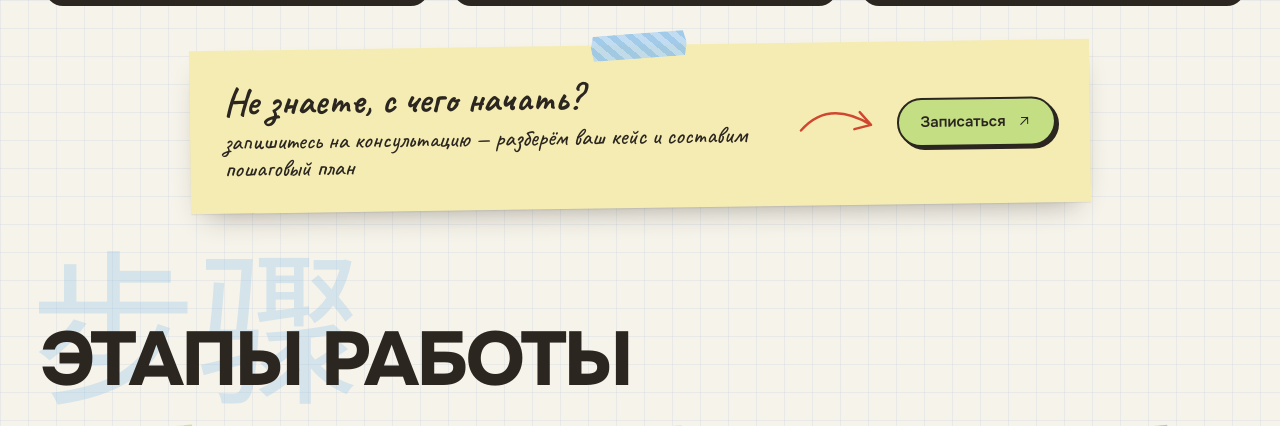
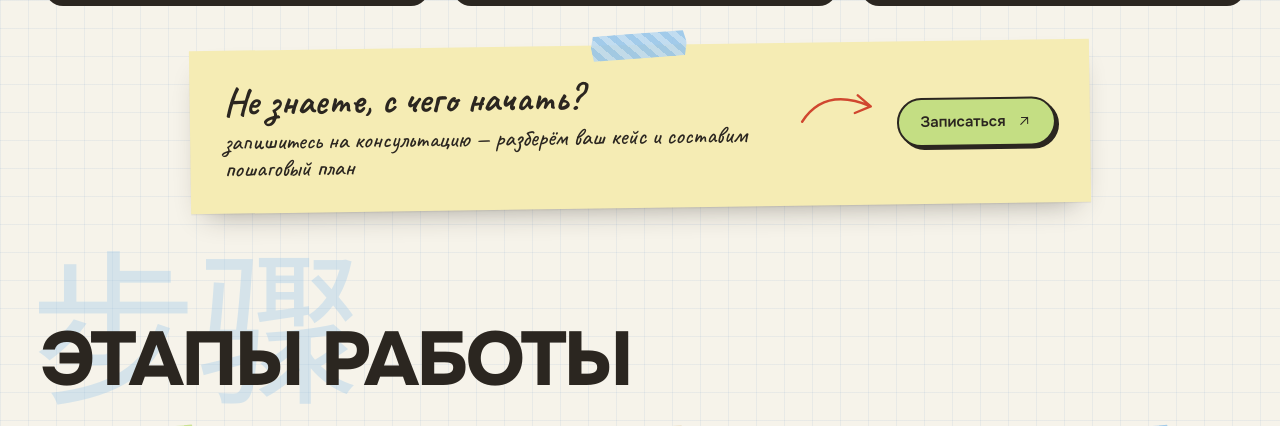
Before and after one commit to gspinch/gsp-inch, a Node server app: page / in a window 1280 px wide. Shown: the part 2604-3030 px from the top of the page. Run offline with Node 20, Linux system fonts and the light colour scheme; data comes from the database, SQL or seed files in the repository; some libraries are stand-ins or nearby versions; some web fonts are replaced.

Commit message:
Стрелка в записке выше, на уровне кнопки
Co-Authored-By: Claude Opus 5.5 <noreply@anthropic.com>
Claude-Session: https://claude.ai/code/session_01Hf4Tu61VVmw8gwn6W5pN6k

```diff
--- a/public/css/style.css
+++ b/public/css/style.css
@@ -267,7 +267,7 @@ button { font: inherit; color: inherit; }
   display: grid; grid-template-columns: 1fr auto auto; grid-template-areas: "title arrow btn" "text arrow btn"; gap: 4px 18px; align-items: center; }
 .nudge__title { grid-area: title; font-size: 38px; font-weight: 700; margin: 0; }
 .nudge__text { grid-area: text; font-size: 24px; margin: 0; }
-.nudge__arrow { grid-area: arrow; width: 84px; height: 42px; color: var(--red); align-self: center; rotate: 8deg; }
+.nudge__arrow { grid-area: arrow; width: 84px; height: 42px; color: var(--red); align-self: center; rotate: 0deg; translate: 0 -14px; }
 .nudge .btn { grid-area: btn; }
 .harrow { width: 80px; height: 40px; color: var(--red); }
 
```
